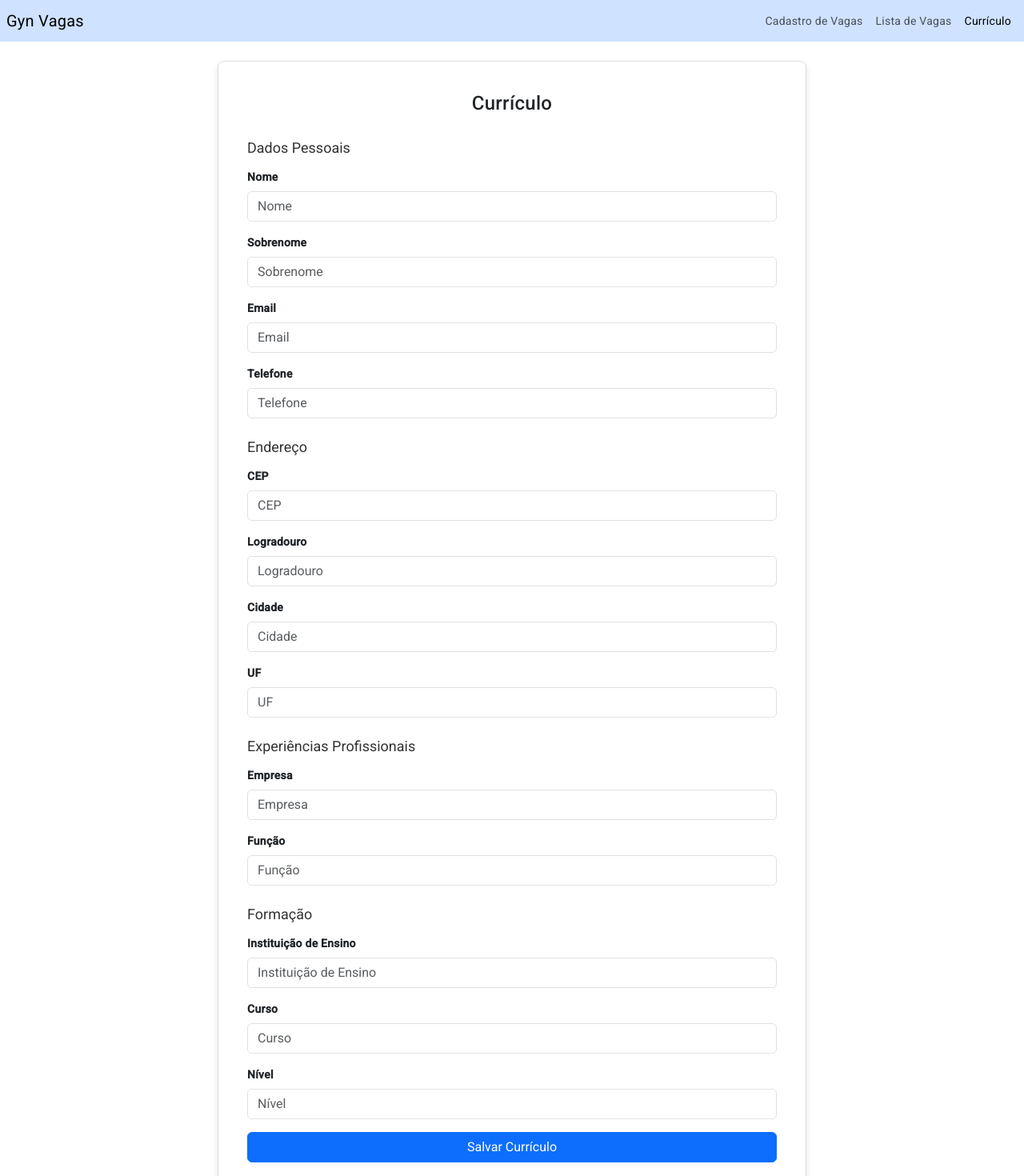
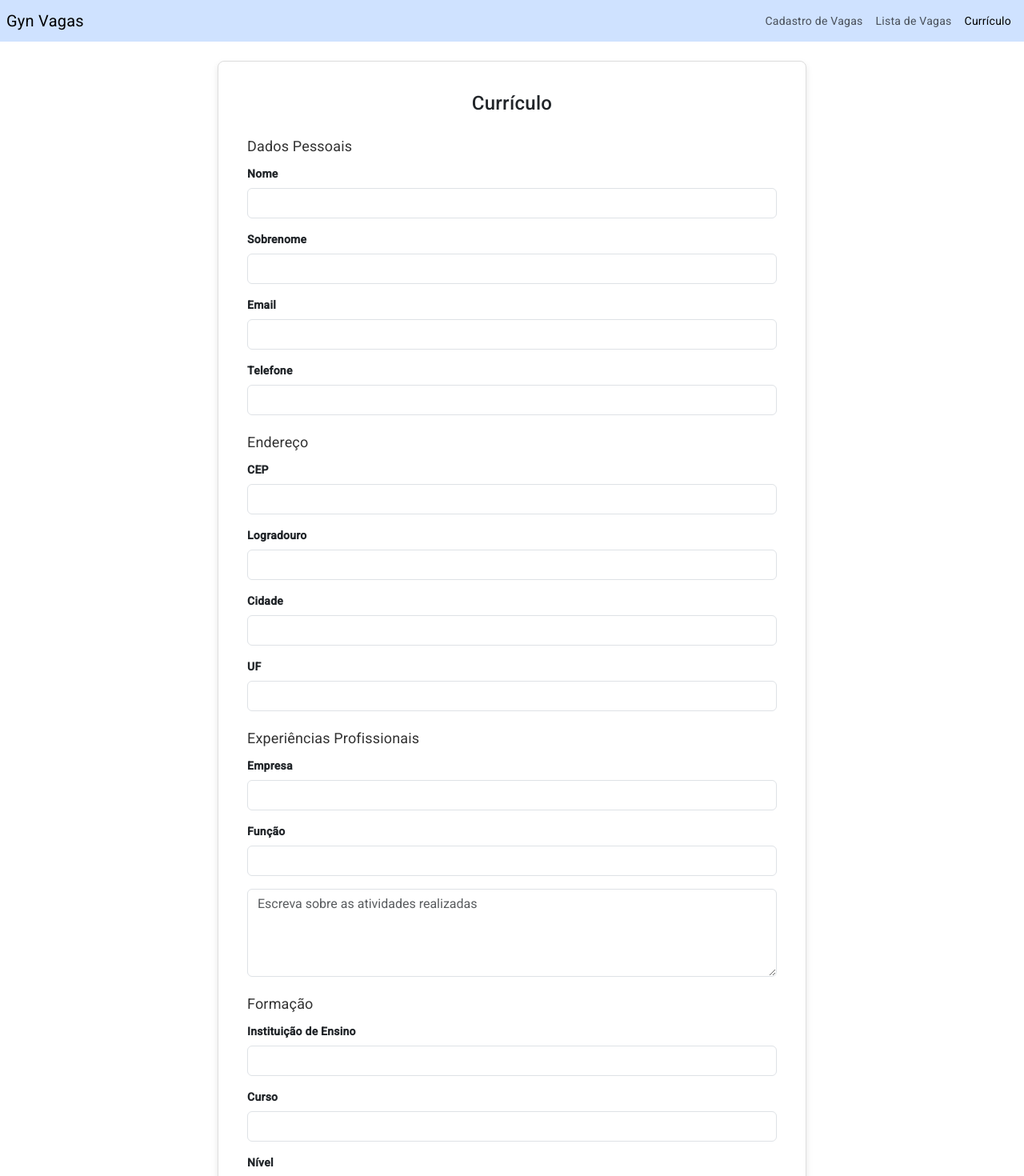
Before and after one commit to daniel-gondim/gyn-vagas-angular, an Angular app: page /Curriculo in a window 1280 px wide. Shown: the top 1470 px of the page at 80% size. Built offline with nearby package versions, Linux system fonts and the light colour scheme.

Commit message:
finaliza o componente curriculo, salvando e gerando o pdf

```diff
--- a/src/app/app.component.ts
+++ b/src/app/app.component.ts
@@ -7,6 +7,7 @@ import { NavbarComponent } from './navbar/navbar.component';
 import { HttpClientModule } from '@angular/common/http';
 
 import {MatFormFieldModule} from '@angular/material/form-field';
+
 
 
 
--- a/src/app/curriculo/curriculo.component.css
+++ b/src/app/curriculo/curriculo.component.css
@@ -1,3 +1,8 @@
+textarea {
+  white-space: pre-wrap;
+  word-wrap: break-word;
+}
+
 .container {
     margin-top: 20px;
   }
--- a/src/app/curriculo/curriculo.component.html
+++ b/src/app/curriculo/curriculo.component.html
@@ -5,72 +5,192 @@
         <div class="card-body">
           <h2 class="card-title mb-4">Currículo</h2>
           <form (ngSubmit)="onSubmit()">
+
             <!-- Dados Pessoais -->
-            <h1 class="section-title">Dados Pessoais</h1>
+            <h3 class="section-title">Dados Pessoais</h3>
             <div class="mb-3">
               <label for="inputNome" class="form-label">Nome</label>
-              <input [(ngModel)]="curriculo.nome" type="text" class="form-control" id="inputNome" placeholder="Nome" name="nome" required />
+              <input
+                [(ngModel)]="curriculo.nome"
+                type="text"
+                class="form-control"
+                id="inputNome"
+                placeholder=""
+                name="nome"
+                required
+              />
             </div>
             <div class="mb-3">
               <label for="inputSobrenome" class="form-label">Sobrenome</label>
-              <input [(ngModel)]="curriculo.sobrenome" type="text" class="form-control" id="inputSobrenome" placeholder="Sobrenome" name="sobrenome" required />
+              <input
+                [(ngModel)]="curriculo.sobrenome"
+                type="text"
+                class="form-control"
+                id="inputSobrenome"
+                placeholder=""
+                name="sobrenome"
+                required
+              />
             </div>
             <div class="mb-3">
               <label for="inputEmail" class="form-label">Email</label>
-              <input [(ngModel)]="curriculo.email" type="email" class="form-control" id="inputEmail" placeholder="Email" name="email" required />
+              <input
+                [(ngModel)]="curriculo.email"
+                type="email"
+                class="form-control"
+                id="inputEmail"
+                placeholder=""
+                name="email"
+                required
+              />
             </div>
             <div class="mb-3">
               <label for="inputTelefone" class="form-label">Telefone</label>
-              <input [(ngModel)]="curriculo.telefone" type="text" class="form-control" id="inputTelefone" placeholder="Telefone" name="telefone" required />
+              <input
+                [(ngModel)]="curriculo.telefone"
+                type="text"
+                class="form-control"
+                id="inputTelefone"
+                placeholder=""
+                name="telefone"
+                required
+              />
             </div>
 
             <!-- Endereço -->
-            <h1 class="section-title">Endereço</h1>
+            <h3 class="section-title">Endereço</h3>
             <div class="mb-3">
               <label for="inputCep" class="form-label">CEP</label>
-              <input [(ngModel)]="curriculo.cep" type="text" class="form-control" id="inputCep" placeholder="CEP" name="cep" required />
+              <input
+                [(ngModel)]="curriculo.cep"
+                type="text"
+                class="form-control"
+                id="inputCep"
+                placeholder=""
+                name="cep"
+                required
+              />
             </div>
             <div class="mb-3">
               <label for="inputLogradouro" class="form-label">Logradouro</label>
-              <input [(ngModel)]="curriculo.logradouro" type="text" class="form-control" id="inputLogradouro" placeholder="Logradouro" name="logradouro" required />
+              <input
+                [(ngModel)]="curriculo.logradouro"
+                type="text"
+                class="form-control"
+                id="inputLogradouro"
+                placeholder=""
+                name="logradouro"
+                required
+              />
             </div>
             <div class="mb-3">
               <label for="inputCidade" class="form-label">Cidade</label>
-              <input [(ngModel)]="curriculo.cidade" type="text" class="form-control" id="inputCidade" placeholder="Cidade" name="cidade" required />
+              <input
+                [(ngModel)]="curriculo.cidade"
+                type="text"
+                class="form-control"
+                id="inputCidade"
+                placeholder=""
+                name="cidade"
+                required
+              />
             </div>
             <div class="mb-3">
               <label for="inputUf" class="form-label">UF</label>
-              <input [(ngModel)]="curriculo.uf" type="text" class="form-control" id="inputUf" placeholder="UF" name="uf" required />
+              <input
+                [(ngModel)]="curriculo.uf"
+                type="text"
+                class="form-control"
+                id="inputUf"
+                placeholder=""
+                name="uf"
+                required
+              />
             </div>
 
             <!-- Experiências Profissionais -->
-            <h1 class="section-title">Experiências Profissionais</h1>
+            <h3 class="section-title">Experiências Profissionais</h3>
             <div class="mb-3">
               <label for="inputEmpresa" class="form-label">Empresa</label>
-              <input [(ngModel)]="curriculo.empresa" type="text" class="form-control" id="inputEmpresa" placeholder="Empresa" name="empresa" required />
+              <input
+                [(ngModel)]="curriculo.empresa"
+                type="text"
+                class="form-control"
+                id="inputEmpresa"
+                placeholder=""
+                name="empresa"
+                required
+              />
             </div>
             <div class="mb-3">
               <label for="inputFuncao" class="form-label">Função</label>
-              <input [(ngModel)]="curriculo.funcao" type="text" class="form-control" id="inputFuncao" placeholder="Função" name="funcao" required />
+              <input
+                [(ngModel)]="curriculo.funcao"
+                type="text"
+                class="form-control"
+                id="inputFuncao"
+                placeholder=""
+                name="funcao"
+                required
+              />
+            </div>
+
+            <div class="mb-3">
+              <textarea
+                [(ngModel)]="curriculo.atividades"
+                class="form-control"
+                id="inputAtividades"
+                placeholder="Escreva sobre as atividades realizadas"
+                name="atividades"
+                rows="4"
+                required
+                wrap="hard"
+              ></textarea>
             </div>
 
             <!-- Formação -->
-            <h1 class="section-title">Formação</h1>
+            <h3 class="section-title">Formação</h3>
             <div class="mb-3">
               <label for="inputInstituicao" class="form-label">Instituição de Ensino</label>
-              <input [(ngModel)]="curriculo.instituicaoDeEnsino" type="text" class="form-control" id="inputInstituicao" placeholder="Instituição de Ensino" name="instituicaoDeEnsino" required />
+              <input
+                [(ngModel)]="curriculo.instituicaoDeEnsino"
+                type="text"
+                class="form-control"
+                id="inputInstituicao"
+                placeholder=""
+                name="instituicaoDeEnsino"
+                required
+              />
             </div>
             <div class="mb-3">
               <label for="inputCurso" class="form-label">Curso</label>
-              <input [(ngModel)]="curriculo.curso" type="text" class="form-control" id="inputCurso" placeholder="Curso" name="curso" required />
+              <input
+                [(ngModel)]="curriculo.curso"
+                type="text"
+                class="form-control"
+                id="inputCurso"
+                placeholder=""
+                name="curso"
+                required
+              />
             </div>
             <div class="mb-3">
               <label for="inputNivel" class="form-label">Nível</label>
-              <input [(ngModel)]="curriculo.nivel" type="text" class="form-control" id="inputNivel" placeholder="Nível" name="nivel" required />
+              <input
+                [(ngModel)]="curriculo.nivel"
+                type="text"
+                class="form-control"
+                id="inputNivel"
+                placeholder=""
+                name="nivel"
+                required
+              />
             </div>
 
             <div class="d-flex justify-content-center">
-              <button (click)="cadastrarCurriculo" type="submit" class="btn btn-primary">Salvar Currículo</button>
+              <button type="submit" class="btn btn-primary">
+                Salvar Currículo
+              </button>
             </div>
           </form>
         </div>
--- a/src/app/curriculo/curriculo.service.ts
+++ b/src/app/curriculo/curriculo.service.ts
@@ -4,6 +4,8 @@ import { Observable, throwError } from 'rxjs';
 import { catchError } from 'rxjs/operators';
 
 export interface Curriculo {
+
+
   nome: string;
   sobrenome: string;
   email: string;
@@ -14,6 +16,7 @@ export interface Curriculo {
   uf: string;
   empresa: string;
   funcao: string;
+  atividades: string;
   instituicaoDeEnsino: string;
   curso: string;
   nivel: string;
```
Also changed, not shown: src/app/curriculo/curriculo.component.ts (+31 -17 lines).
